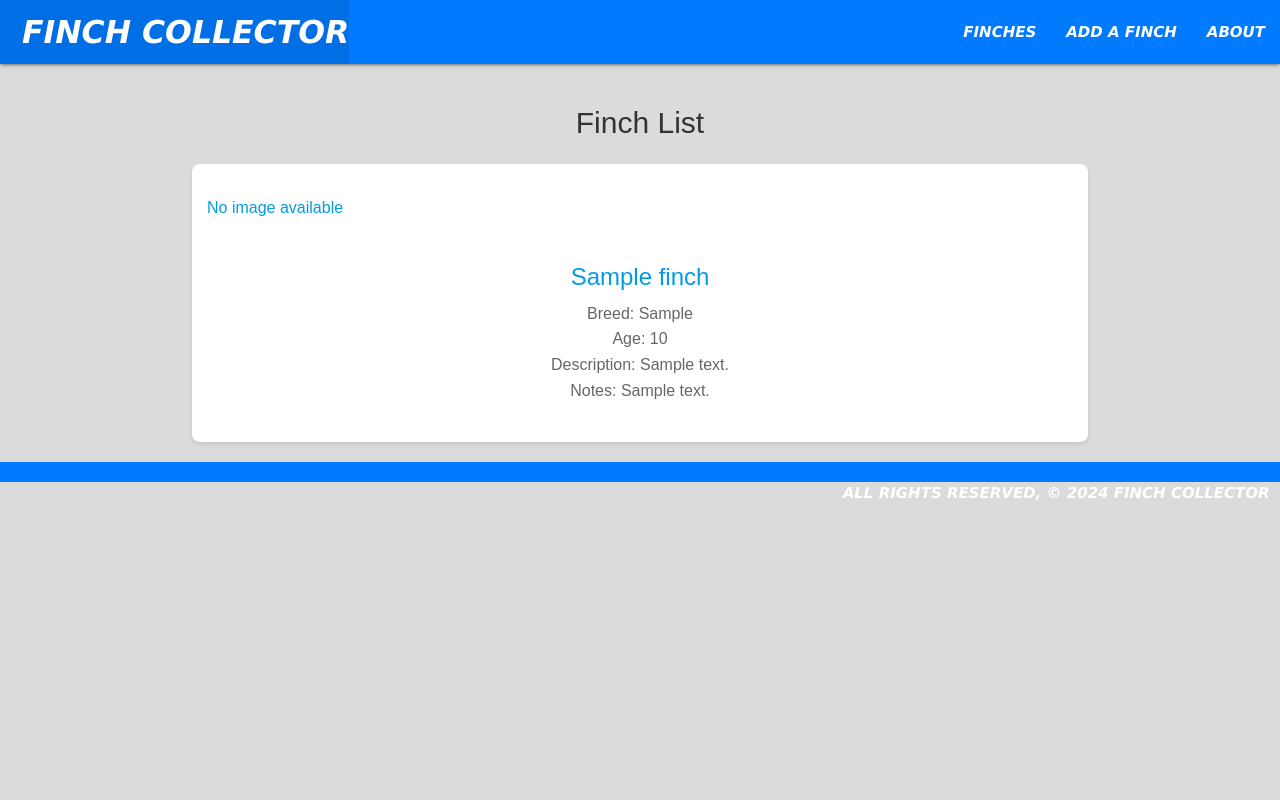
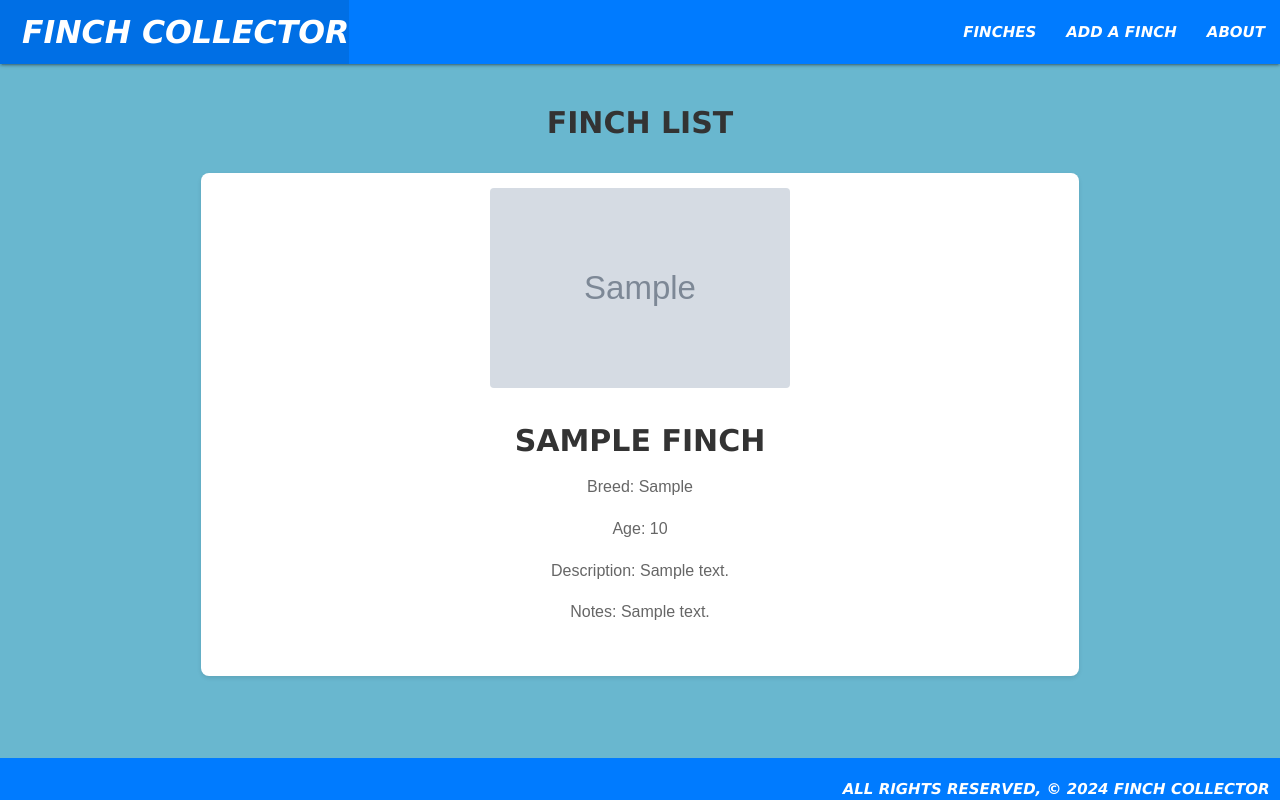
Before and after one commit to Quantumcode9/FinchCollectorLab, a Django app: page /finches/ in a window 1280 px wide. Run offline with Django 5.2, Linux system fonts and the light colour scheme; tables that the repository leaves empty hold one stand-in row (values such as "Sample post"); grey boxes marked "Sample" are stand-in pictures.

Commit message:
added styles and functionality

```diff
--- a/finchcollector2/main_app/models.py
+++ b/finchcollector2/main_app/models.py
@@ -8,7 +8,6 @@
     ('D', 'Dinner'),
 )
 
-# The Toy model for our ManyToMany relationship
 class Toy(models.Model):
     name = models.CharField(max_length=50)
     color = models.CharField(max_length=20)
@@ -33,8 +32,8 @@
     def get_absolute_url(self):
         return reverse('detail', kwargs={'finch_id': self.id})
 
-    # def fed_for_today(self):
-    #     return self.feeding_set.filter(date=date.today()).count() >= len(MEALS)
+    def fed_for_today(self):
+        return self.feeding_set.filter(date=date.today()).count() >= len(MEALS)
 
     def missing_meals(self):
         today = date.today()
@@ -50,17 +49,14 @@
     date = models.DateField('feeding date')
     meal = models.CharField(
         max_length=1,
-        # add the 'choices' field option
         choices=MEALS,
-        # set the default value for meal to be 'B'
         default=MEALS[0][0]
     )
-    # Create a Finch_id FK
+
     finch = models.ForeignKey(Finch, on_delete=models.CASCADE)
 
     def __str__(self):
         return f"{self.get_meal_display()} on {self.date}"
 
-    # change the default sort
     class Meta:
         ordering = ['-date']
--- a/finchcollector2/main_app/static/css/style.css
+++ b/finchcollector2/main_app/static/css/style.css
@@ -7,17 +7,49 @@
     font-family: 'Lucida Sans', 'Lucida Sans Regular';
 }
 
+footer {
+    text-align: center;
+    bottom: 0;
+    position: fixed;
+    width: 100%;
+    background-color: #007bff;
+    color: white;
+    text-transform: uppercase;
+    font-style: italic;
+    font-weight: bold;
+    font-family: 'Lucida Sans', 'Lucida Sans Regular';
+}
+
+
+
+@media screen and (max-width: 600px) {
+    footer {
+        position: relative;
+    }
+    p {
+        font-size: 14px;
+    }
+
+
+
+}
+
 body {
     font-family: Arial, sans-serif;
     margin: 0;
     padding: 0;
-    background-color: #dbdbdb;
+    background-color: #69b7cf;
 }
+
+
 
 h1, h2, h3 {
     color: #333;
     font-size: 30px;
     text-align: center;
+    font-weight: bold;
+    text-transform: uppercase;
+    font-family: 'Lucida Sans', 'Lucida Sans Regular';
 }
 p {
     font-size: 16px;
@@ -47,12 +79,70 @@
 
 }
 
+.container2 {
+    margin: 0 auto;
+    height: 95%;
+}
+
+
+    .card-container {
+        flex: 1 0 21%; /* 4 items per row */
+        margin: 1%;
+        box-sizing: border-box;
+    }
+
+    @media (max-width: 1200px) {
+        .card-container {
+            flex: 1 0 30%; /* 3 items per row */
+        }
+    }
+
+    @media (max-width: 800px) {
+        .card-container {
+            flex: 1 0 45%; /* 2 items per row */
+        }
+    }
+
+    @media (max-width: 600px) {
+        .card-container {
+            flex: 1 0 90%; /* 1 item per row */
+        }
+    }
+
+
+
+
+.index-card {
+    display: flex;
+    flex-direction: column;
+    align-items: center;
+    background-color: #fff;
+    border-radius: 8px;
+    box-shadow: 0 2px 4px rgba(0, 0, 0, 0.1);
+    margin-bottom: 20px;
+    padding: 15px;
+    height: 100%;
+    width: 100%;
+    text-size-adjust: 100%;
+    text-align: center;
+}
+
+.index-card img {
+    width: 300px;
+    max-width: 100%;
+    height: 200px;
+    border-radius: 4px;
+
+}
+
+
 .card {
     background-color: #fff;
     border-radius: 8px;
     box-shadow: 0 2px 4px rgba(0, 0, 0, 0.1);
     margin-bottom: 20px;
     padding: 15px;
+    height: 100%;
 }
 
 .card img {
@@ -118,8 +208,8 @@
 .striped th, .striped td {
     padding: 8px;
     text-align: left;
-    border-bottom: 1px solid #565656;
-    border-top: 1px solid #535353;
+    border-bottom: 1px solid #1b1b1b;
+    border-top: 1px solid #191919;
 }
 
 
@@ -136,8 +226,6 @@
     border-color: #000000;
     border-style: double;
 }
-
-
 
 .form {
     margin-top: 20px;
--- a/finchcollector2/main_app/templates/finches/index.html
+++ b/finchcollector2/main_app/templates/finches/index.html
@@ -1,18 +1,19 @@
 {% extends 'base.html' %}
 {% block content %}
-
     <h1>Finch List</h1>
-
+    <div style="display: flex; flex-wrap: wrap;">
     {% for finch in finches %}
-        <div class="card">
+    <!-- <div class="card-container">   -->
+    <div style="flex: 1 0 33%; margin: 1%; box-sizing: border-box;">
+            <div class="index-card">
                 <a href ="{% url 'detail' finch.id %}">
-                {% if finch.photo %}
-        <img src="{{ finch.photo.url }}" alt="{{ finch.name }}">
+                    {% if finch.image %}
+                        <img src="{{ finch.image.url }}" alt="{{ finch.name }}">
                     {% else %}
                         <p>No image available</p>
                     {% endif %}
                     <div class="card-content">
-            <span class="card-title">{{ finch.name }}</span>
+                        <h3>{{ finch.name }}</h3>
                         <p>Breed: {{ finch.breed }}</p>
                         <p>Age: {{ finch.age }}</p>
                         <p>Description: {{ finch.description }}</p>
@@ -20,7 +21,8 @@
                     </div>
                 </a>
             </div>
+        </div>
+    <!-- </div> -->
     {% endfor %}
-
-
+    </div>
 {% endblock %}
--- a/finchcollector2/main_app/urls.py
+++ b/finchcollector2/main_app/urls.py
@@ -1,6 +1,5 @@
 from django.urls import path
 from . import views
-
 
 
 
```
Also changed, not shown: finchcollector2/main_app/templates/about.html (+15 -8 lines), finchcollector2/main_app/views.py (+6 -17 lines). Lines whose indentation alone changed are shown as unchanged.
